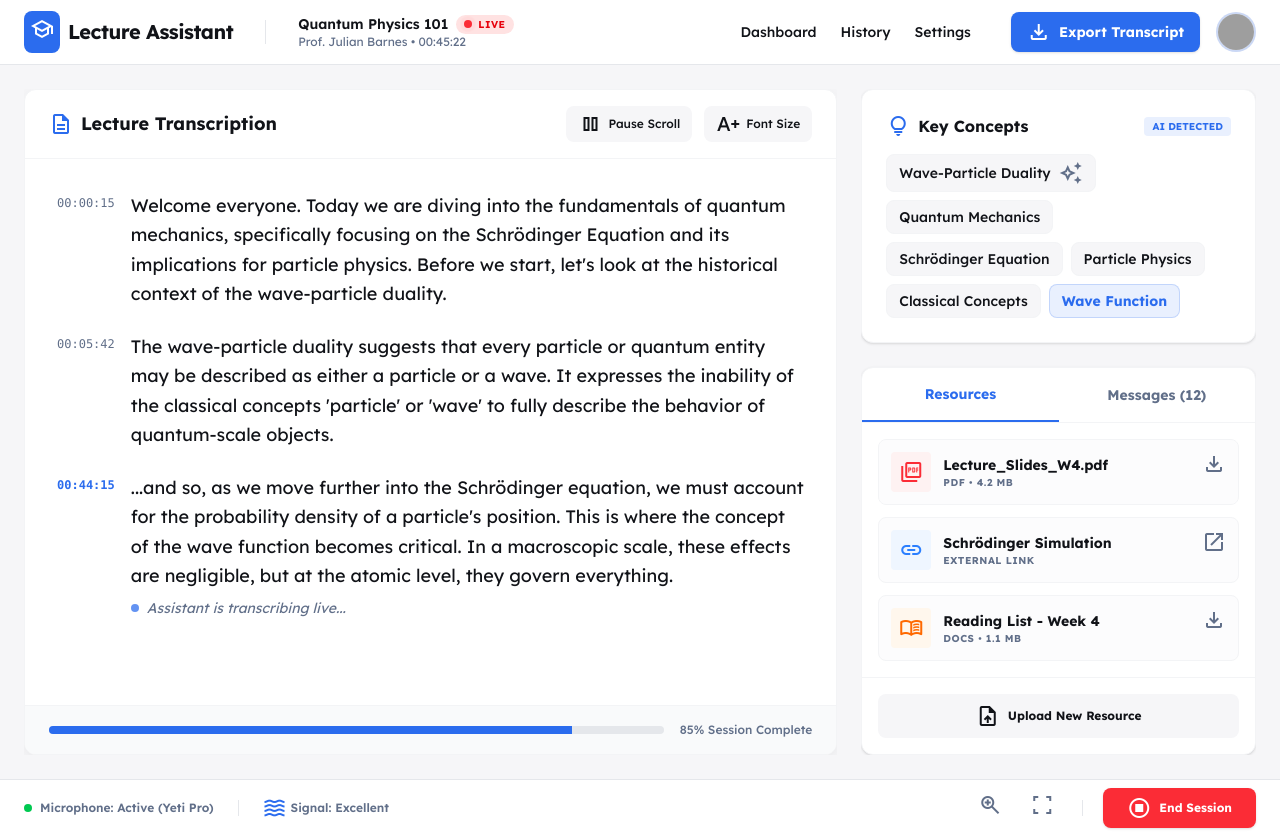
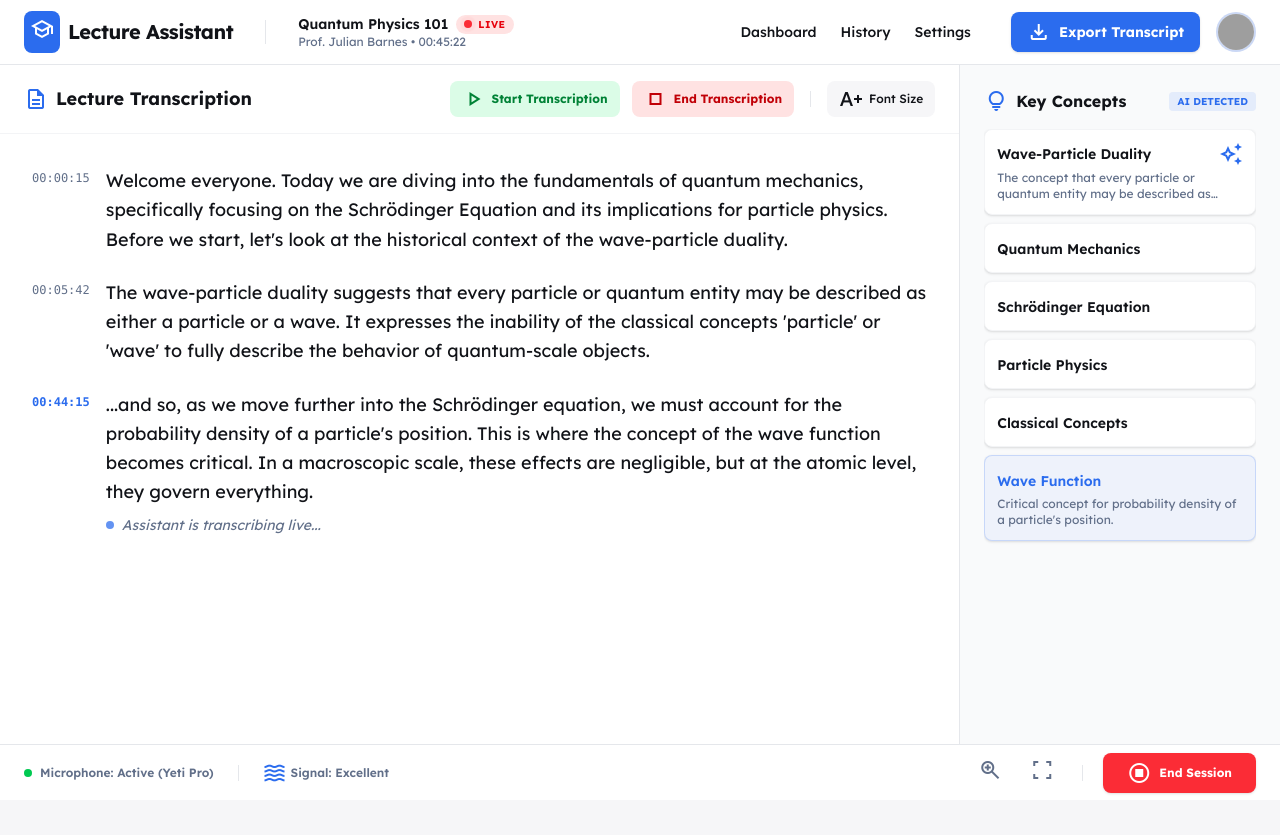
Before and after one commit to JoeCowles/hacklahoma, a Next.js app in the folder frontend/: page / in a window 1280 px wide. After the commit the page ends 800 px from the top, so only its background shows below. Built offline with nearby package versions, Linux system fonts and the light colour scheme; grey boxes are pictures that could not be loaded.

Commit message:
made panels

```diff
--- a/frontend/src/app/page.tsx
+++ b/frontend/src/app/page.tsx
@@ -37,33 +37,39 @@ export default function LectureAssistantDashboard() {
               <span>Export Transcript</span>
             </button>
             <div className="size-10 rounded-full overflow-hidden border-2 border-primary/20 bg-gray-100 dark:bg-slate-800">
-              <img alt="User profile avatar icon" className="w-full h-full object-cover" src="https://lh3.googleusercontent.com/aida-public/AB6AXuDIVAqHgSOAHJfcUBhDu4ipaIfZWLXUh9AwBZbW8WXhiG3FtXZgvj7FDR7EScQVqFCgU0vlaLru9MFcN66GzsqByoz6PviTBNeaZ57fWVwADFEI-5vwP2ZE9zZPVMM7rmVE16azyPAXXPwq5DQ9n0PbFu7MG4NmlajV-CEc2_oGilRniLgCMcqTznLKadjhdNrJoukLBPM8g12oTorLRzMNTZ-9R61EiHqmIhxW0_o61Vnz5QhKzQT4IXWCSL4xZEpq1k-OlydCkSsZ"/>
+              <img alt="User profile avatar icon" className="w-full h-full object-cover" src="https://lh3.googleusercontent.com/aida-public/AB6AXuDIVAqHgSOAHJfcUBhDu4ipaIfZWLXUh9AwBZbW8WXhiG3FtXZgvj7FDR7EScQVqFCgU0vlaLru9MFcN66GzsqByoz6PviTBNeaZ57fWVwADFEI-5vwP2ZE9zZPVMM7rmVE16azyPAXXPwq5DQ9n0PbFu7MG4NmlajV-CEc2_oGilRniLgCMcqTznLKadjhdNrJoukLBPM8g12oTorLRzMNTZ-9R61EiHqmIhxW0_o61Vnz5QhKzQT4IXWCSL4xZEpq1k-OlydCkSsZ" />
             </div>
           </div>
         </div>
       </header>
 
       {/* Main Dashboard Layout */}
-      <main className="flex-1 max-w-[1600px] mx-auto w-full p-6 grid grid-cols-12 gap-6 overflow-hidden h-[calc(100vh-4rem)]">
+      {/* Main Dashboard Layout */}
+      <main className="flex-1 w-full flex overflow-hidden h-[calc(100vh-4rem)]">
         {/* Left Section: Transcription */}
-        <div className="col-span-12 lg:col-span-8 flex flex-col gap-6 overflow-hidden">
-          <div className="bg-white dark:bg-slate-900 rounded-xl shadow-[0_4px_20px_-4px_rgba(0,0,0,0.1)] flex flex-col flex-1 overflow-hidden border border-gray-100 dark:border-slate-800">
-            <div className="px-6 py-4 border-b border-gray-100 dark:border-slate-800 flex items-center justify-between">
+        <div className="flex-[3] flex flex-col border-r border-gray-200 dark:border-slate-800 bg-white dark:bg-slate-900 relative">
+          <div className="px-6 py-4 border-b border-gray-100 dark:border-slate-800 flex items-center justify-between bg-white dark:bg-slate-900 sticky top-0 z-10">
             <div className="flex items-center gap-2">
               <span className="material-symbols-outlined text-primary">description</span>
               <h2 className="font-bold text-lg">Lecture Transcription</h2>
             </div>
             <div className="flex items-center gap-3">
-                <button className="flex items-center gap-1.5 px-3 py-1.5 rounded-lg bg-background-light dark:bg-slate-800 text-xs font-medium hover:bg-gray-200 transition-colors">
-                  <span className="material-symbols-outlined text-base">pause</span>
-                  Pause Scroll
+              <button className="flex items-center gap-1.5 px-3 py-1.5 rounded-lg bg-green-100 text-green-700 dark:bg-green-900/30 dark:text-green-400 text-xs font-bold hover:bg-green-200 transition-colors">
+                <span className="material-symbols-outlined text-base">play_arrow</span>
+                Start Transcription
               </button>
+              <button className="flex items-center gap-1.5 px-3 py-1.5 rounded-lg bg-red-100 text-red-700 dark:bg-red-900/30 dark:text-red-400 text-xs font-bold hover:bg-red-200 transition-colors">
+                <span className="material-symbols-outlined text-base">stop</span>
+                End Transcription
+              </button>
+              <div className="h-4 w-px bg-gray-200 dark:bg-slate-700 mx-1"></div>
               <button className="flex items-center gap-1.5 px-3 py-1.5 rounded-lg bg-background-light dark:bg-slate-800 text-xs font-medium hover:bg-gray-200 transition-colors">
                 <span className="material-symbols-outlined text-base">text_increase</span>
                 Font Size
               </button>
             </div>
           </div>
+
           <div className="flex-1 overflow-y-auto p-8 custom-scrollbar space-y-6">
             <div className="flex gap-4">
               <span className="text-xs font-mono text-[#616f89] dark:text-slate-500 pt-1 shrink-0">00:00:15</span>
@@ -84,103 +90,50 @@ export default function LectureAssistantDashboard() {
               </div>
             </div>
           </div>
-            <div className="px-6 py-4 bg-gray-50 dark:bg-slate-900/50 border-t border-gray-100 dark:border-slate-800 flex items-center gap-4">
-              <div className="flex-1 h-2 bg-gray-200 dark:bg-slate-800 rounded-full overflow-hidden">
-                <div className="bg-primary h-full w-[85%]"></div>
-              </div>
-              <span className="text-xs font-medium text-[#616f89] dark:text-slate-400 whitespace-nowrap">85% Session Complete</span>
-            </div>
-          </div>
         </div>
 
-        {/* Right Sidebar */}
-        <div className="col-span-12 lg:col-span-4 flex flex-col gap-6 overflow-hidden">
-          {/* Key Concepts Box */}
-          <div className="bg-white dark:bg-slate-900 rounded-xl p-6 shadow-sm border border-gray-100 dark:border-slate-800">
-            <div className="flex items-center justify-between mb-4">
+        {/* Right Sidebar: Key Concepts */}
+        <div className="flex-1 flex flex-col bg-gray-50 dark:bg-slate-950/50 min-w-[300px]">
+          <div className="p-6 h-full flex flex-col gap-4">
+            <div className="flex items-center justify-between shrink-0">
               <div className="flex items-center gap-2">
                 <span className="material-symbols-outlined text-primary">lightbulb</span>
                 <h2 className="font-bold">Key Concepts</h2>
               </div>
               <span className="text-[10px] font-bold text-primary bg-primary/10 px-2 py-0.5 rounded uppercase">AI Detected</span>
             </div>
-            <div className="flex flex-wrap gap-2">
-              <span className="px-3 py-1.5 rounded-lg bg-background-light dark:bg-slate-800 text-sm font-medium border border-gray-100 dark:border-slate-700 flex items-center gap-2">
-                Wave-Particle Duality
-                <span className="material-symbols-outlined text-xs text-[#616f89]">auto_awesome</span>
-              </span>
-              <span className="px-3 py-1.5 rounded-lg bg-background-light dark:bg-slate-800 text-sm font-medium border border-gray-100 dark:border-slate-700">Quantum Mechanics</span>
-              <span className="px-3 py-1.5 rounded-lg bg-background-light dark:bg-slate-800 text-sm font-medium border border-gray-100 dark:border-slate-700">Schrödinger Equation</span>
-              <span className="px-3 py-1.5 rounded-lg bg-background-light dark:bg-slate-800 text-sm font-medium border border-gray-100 dark:border-slate-700">Particle Physics</span>
-              <span className="px-3 py-1.5 rounded-lg bg-background-light dark:bg-slate-800 text-sm font-medium border border-gray-100 dark:border-slate-700">Classical Concepts</span>
-              <span className="px-3 py-1.5 rounded-lg bg-primary/10 text-primary text-sm font-bold border border-primary/20">Wave Function</span>
+
+            <div className="flex-1 overflow-y-auto custom-scrollbar">
+              <div className="flex flex-col gap-2">
+                <div className="p-3 bg-white dark:bg-slate-900 rounded-lg border border-gray-100 dark:border-slate-800 shadow-sm">
+                  <div className="flex items-center justify-between mb-1">
+                    <span className="font-semibold text-sm">Wave-Particle Duality</span>
+                    <span className="material-symbols-outlined text-xs text-primary">auto_awesome</span>
+                  </div>
+                  <p className="text-xs text-[#616f89] dark:text-slate-400 line-clamp-2">The concept that every particle or quantum entity may be described as either a particle or a wave.</p>
+                </div>
+
+                <div className="p-3 bg-white dark:bg-slate-900 rounded-lg border border-gray-100 dark:border-slate-800 shadow-sm">
+                  <span className="font-semibold text-sm">Quantum Mechanics</span>
+                </div>
+
+                <div className="p-3 bg-white dark:bg-slate-900 rounded-lg border border-gray-100 dark:border-slate-800 shadow-sm">
+                  <span className="font-semibold text-sm">Schrödinger Equation</span>
+                </div>
+
+                <div className="p-3 bg-white dark:bg-slate-900 rounded-lg border border-gray-100 dark:border-slate-800 shadow-sm">
+                  <span className="font-semibold text-sm">Particle Physics</span>
+                </div>
+
+                <div className="p-3 bg-white dark:bg-slate-900 rounded-lg border border-gray-100 dark:border-slate-800 shadow-sm">
+                  <span className="font-semibold text-sm">Classical Concepts</span>
+                </div>
+
+                <div className="p-3 bg-primary/5 dark:bg-primary/10 rounded-lg border border-primary/20 shadow-sm">
+                  <span className="font-semibold text-sm text-primary">Wave Function</span>
+                  <p className="text-xs text-[#616f89] dark:text-slate-400 mt-1">Critical concept for probability density of a particle's position.</p>
                 </div>
               </div>
-
-          {/* Tabbed Interface (Resources & Messages) */}
-          <div className="bg-white dark:bg-slate-900 rounded-xl shadow-sm border border-gray-100 dark:border-slate-800 flex flex-col flex-1 overflow-hidden">
-            <div className="flex border-b border-gray-100 dark:border-slate-800">
-              <button className="flex-1 py-4 text-sm font-bold border-b-2 border-primary text-primary">Resources</button>
-              <button className="flex-1 py-4 text-sm font-bold text-[#616f89] dark:text-slate-400 hover:bg-gray-50 dark:hover:bg-slate-800 transition-colors">Messages (12)</button>
-            </div>
-            <div className="flex-1 overflow-y-auto p-4 custom-scrollbar">
-              {/* Resources List */}
-              <div className="space-y-3">
-                <div className="p-3 rounded-lg border border-gray-100 dark:border-slate-800 hover:shadow-md transition-shadow bg-background-light/30 dark:bg-slate-800/30 group">
-                  <div className="flex items-start justify-between">
-                    <div className="flex items-center gap-3">
-                      <div className="size-10 rounded bg-red-50 dark:bg-red-900/20 text-red-500 flex items-center justify-center">
-                        <span className="material-symbols-outlined">picture_as_pdf</span>
-                      </div>
-                      <div>
-                        <p className="text-sm font-bold truncate">Lecture_Slides_W4.pdf</p>
-                        <p className="text-[10px] text-[#616f89] dark:text-slate-400 uppercase font-bold tracking-wider">PDF • 4.2 MB</p>
-                      </div>
-                    </div>
-                    <button className="text-[#616f89] dark:text-slate-400 hover:text-primary">
-                      <span className="material-symbols-outlined text-xl">download</span>
-                    </button>
-                  </div>
-                </div>
-                <div className="p-3 rounded-lg border border-gray-100 dark:border-slate-800 hover:shadow-md transition-shadow bg-background-light/30 dark:bg-slate-800/30">
-                  <div className="flex items-start justify-between">
-                    <div className="flex items-center gap-3">
-                      <div className="size-10 rounded bg-blue-50 dark:bg-blue-900/20 text-blue-500 flex items-center justify-center">
-                        <span className="material-symbols-outlined">link</span>
-                      </div>
-                      <div>
-                        <p className="text-sm font-bold truncate">Schrödinger Simulation</p>
-                        <p className="text-[10px] text-[#616f89] dark:text-slate-400 uppercase font-bold tracking-wider">EXTERNAL LINK</p>
-                      </div>
-                    </div>
-                    <button className="text-[#616f89] dark:text-slate-400 hover:text-primary">
-                      <span className="material-symbols-outlined text-xl">open_in_new</span>
-                    </button>
-                  </div>
-                </div>
-                <div className="p-3 rounded-lg border border-gray-100 dark:border-slate-800 hover:shadow-md transition-shadow bg-background-light/30 dark:bg-slate-800/30">
-                  <div className="flex items-start justify-between">
-                    <div className="flex items-center gap-3">
-                      <div className="size-10 rounded bg-orange-50 dark:bg-orange-900/20 text-orange-500 flex items-center justify-center">
-                        <span className="material-symbols-outlined">menu_book</span>
-                      </div>
-                      <div>
-                        <p className="text-sm font-bold truncate">Reading List - Week 4</p>
-                        <p className="text-[10px] text-[#616f89] dark:text-slate-400 uppercase font-bold tracking-wider">DOCS • 1.1 MB</p>
-                      </div>
-                    </div>
-                    <button className="text-[#616f89] dark:text-slate-400 hover:text-primary">
-                      <span className="material-symbols-outlined text-xl">download</span>
-                    </button>
-                  </div>
-                </div>
-              </div>
-            </div>
-            <div className="p-4 border-t border-gray-100 dark:border-slate-800">
-              <button className="w-full py-2.5 bg-background-light dark:bg-slate-800 text-xs font-bold text-[#111318] dark:text-white rounded-lg hover:bg-gray-200 transition-colors flex items-center justify-center gap-2">
-                <span className="material-symbols-outlined text-base">upload_file</span>
-                Upload New Resource
-              </button>
             </div>
           </div>
         </div>
```
Lines whose indentation alone changed are shown as unchanged.
